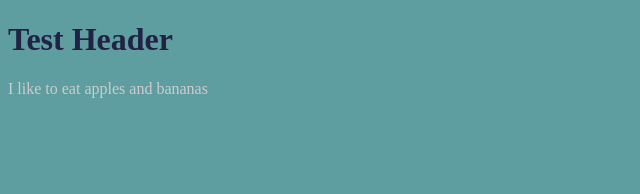
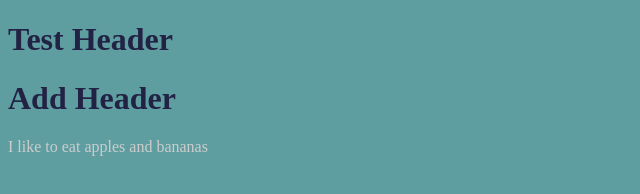
Before and after one commit to BrettSpokes/git-exercise, a plain HTML site: page index.html in a window 1280 px wide. Shown: the whole page, without its empty margins (0-640 px from the left). Drawn offline with Linux system fonts and the light colour scheme.

Commit message:
added a heading to index.html

```diff
--- a/index.html
+++ b/index.html
@@ -8,6 +8,7 @@
 </head>
 <body>
     <h1>Test Header</h1>
+    <h1>Add Header</h1>
     <script src="scripts/index.js"></script>
     <p>I like to eat apples and bananas</p>
 </body>
```
